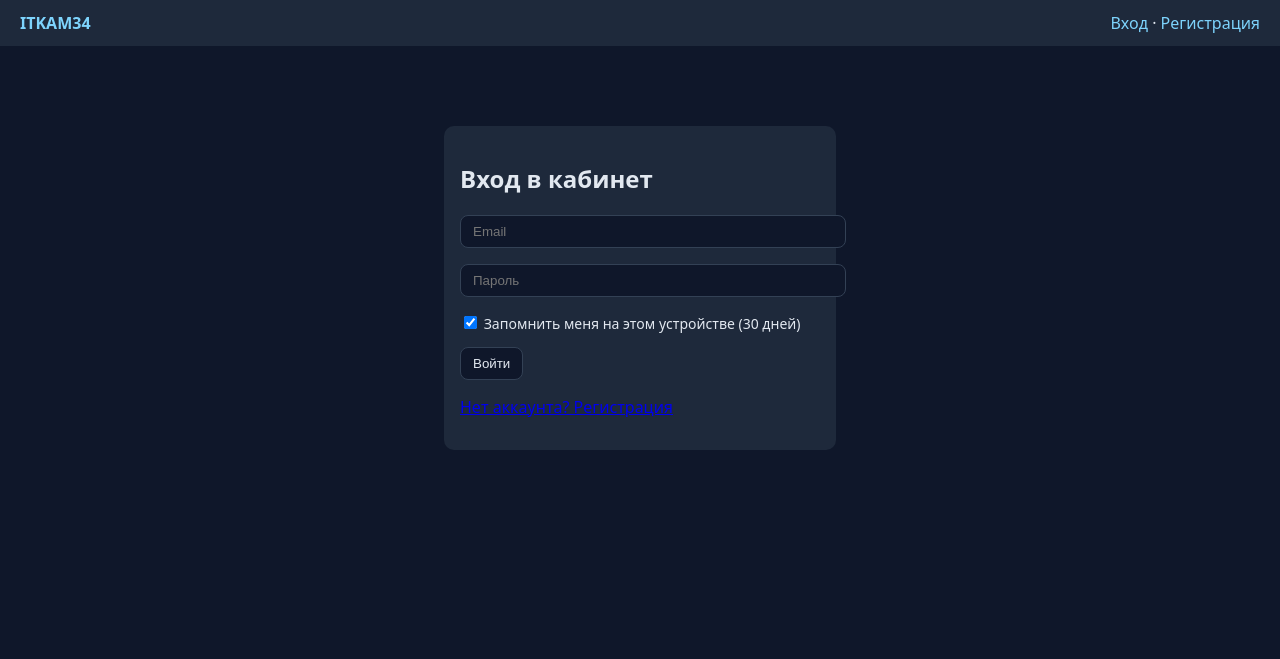
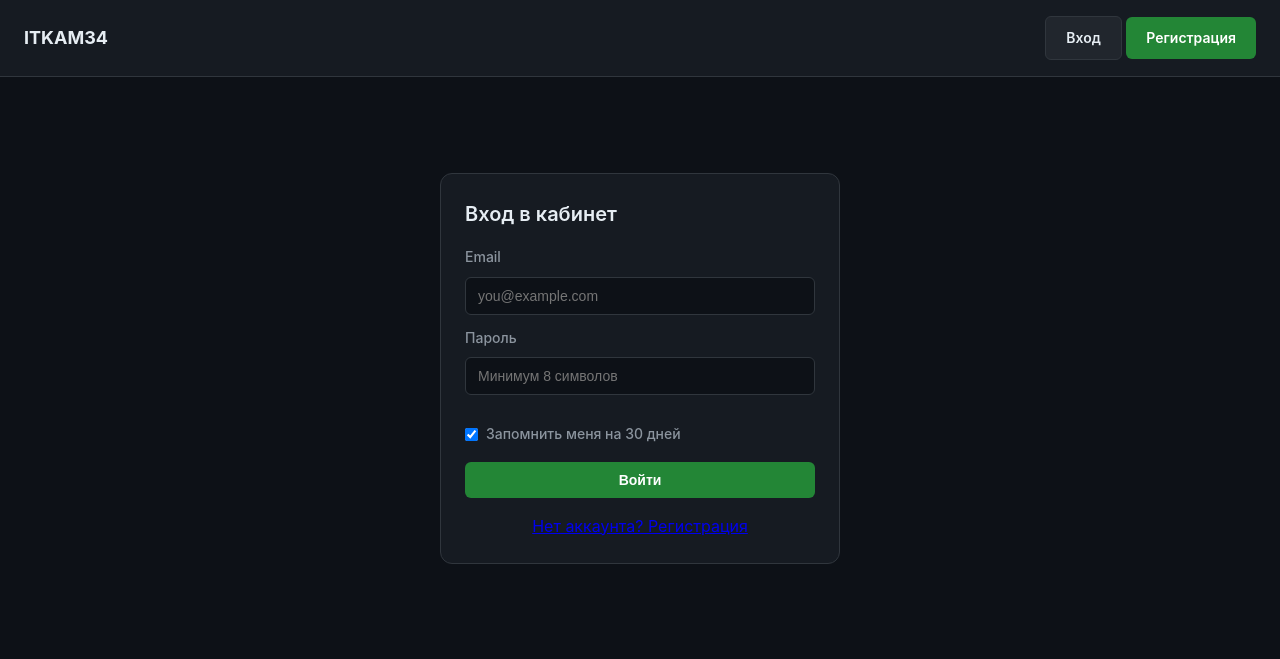
Before and after one commit to vasa57kam/datacenter-core, a FastAPI app: page /lk/login in a window 1280 px wide. Shown: the top 659 px of the page. Run offline with FastAPI, Linux system fonts and the light colour scheme; parts of the project's set-up code (start-up, migrations or seed data) failed here and were passed over.

Commit message:
auto: 2026-10-11_14:33

```diff
--- a/backend/app/ui/templates/lk/base.html
+++ b/backend/app/ui/templates/lk/base.html
@@ -5,20 +5,183 @@
 <meta name="viewport" content="width=device-width, initial-scale=1">
 <title>{% block title %}ITKAM34{% endblock %}</title>
 <style>
- body{font-family:system-ui,sans-serif;margin:0;background:#0f172a;color:#e2e8f0}
- header{display:flex;justify-content:space-between;align-items:center;padding:12px 20px;background:#1e293b}
- header a{color:#7dd3fc;text-decoration:none}
- main{padding:20px;max-width:960px;margin:0 auto}
- table{width:100%;border-collapse:collapse;background:#1e293b}
- th,td{padding:8px 10px;text-align:left;border-bottom:1px solid #334155;font-size:14px}
- .card{background:#1e293b;border-radius:10px;padding:16px;margin-bottom:16px}
- .money{font-size:28px;font-weight:700;color:#4ade80}
- button,input,select,textarea{padding:8px 12px;border-radius:8px;border:1px solid #334155;background:#0f172a;color:#e2e8f0}
- button{cursor:pointer}
- .st-active{color:#4ade80}.st-suspended{color:#f87171}.st-provisioning{color:#facc15}.st-terminated{color:#94a3b8}.st-pending{color:#facc15}.st-closed{color:#94a3b8}
- pre{background:#0f172a;padding:12px;border-radius:8px;overflow:auto;font-size:12px}
- .note{font-size:13px;color:#94a3b8}
- h1{line-height:1.2}
+  * { box-sizing: border-box; margin: 0; padding: 0; }
+  body {
+    font-family: -apple-system, BlinkMacSystemFont, 'Segoe UI', Roboto, sans-serif;
+    background: #0d1117;
+    color: #e6edf3;
+    line-height: 1.6;
+  }
+  header {
+    background: #161b22;
+    border-bottom: 1px solid #30363d;
+    padding: 16px 24px;
+    display: flex;
+    justify-content: space-between;
+    align-items: center;
+  }
+  header a { color: #58a6ff; text-decoration: none; font-weight: 500; }
+  header a:hover { text-decoration: underline; }
+  header strong { font-size: 18px; color: #e6edf3; }
+  main { max-width: 1200px; margin: 0 auto; padding: 32px 24px; }
+
+  .card {
+    background: #161b22;
+    border: 1px solid #30363d;
+    border-radius: 12px;
+    padding: 24px;
+    margin-bottom: 24px;
+  }
+  .card h2, .card h3 {
+    color: #e6edf3;
+    margin-bottom: 16px;
+    font-size: 20px;
+    font-weight: 600;
+  }
+  .card h3 { font-size: 18px; }
+
+  .money {
+    font-size: 48px;
+    font-weight: 700;
+    color: #3fb950;
+    margin: 8px 0;
+  }
+  .money-label {
+    font-size: 14px;
+    color: #8b949e;
+    text-transform: uppercase;
+    letter-spacing: 0.5px;
+  }
+
+  table {
+    width: 100%;
+    border-collapse: collapse;
+    margin-top: 16px;
+  }
+  th {
+    background: #0d1117;
+    color: #8b949e;
+    font-weight: 600;
+    text-transform: uppercase;
+    font-size: 12px;
+    letter-spacing: 0.5px;
+    padding: 12px 16px;
+    text-align: left;
+    border-bottom: 2px solid #30363d;
+  }
+  td {
+    padding: 12px 16px;
+    border-bottom: 1px solid #21262d;
+    color: #e6edf3;
+    font-size: 14px;
+  }
+  tr:hover td { background: #1c2128; }
+
+  button, .btn {
+    background: #238636;
+    color: #fff;
+    border: none;
+    padding: 10px 20px;
+    border-radius: 6px;
+    font-size: 14px;
+    font-weight: 600;
+    cursor: pointer;
+    transition: background 0.2s;
+    display: inline-block;
+    text-decoration: none;
+  }
+  button:hover, .btn:hover { background: #2ea043; }
+  button.secondary, .btn.secondary { background: #21262d; color: #e6edf3; border: 1px solid #30363d; }
+  button.secondary:hover, .btn.secondary:hover { background: #30363d; }
+  button.danger, .btn.danger { background: #da3633; }
+  button.danger:hover, .btn.danger:hover { background: #f85149; }
+
+  input, select, textarea {
+    background: #0d1117;
+    border: 1px solid #30363d;
+    color: #e6edf3;
+    padding: 10px 12px;
+    border-radius: 6px;
+    font-size: 14px;
+    width: 100%;
+    margin-bottom: 12px;
+  }
+  input:focus, select:focus, textarea:focus {
+    outline: none;
+    border-color: #58a6ff;
+  }
+  label {
+    display: block;
+    margin-bottom: 8px;
+    color: #8b949e;
+    font-size: 14px;
+    font-weight: 500;
+  }
+
+  .st-active { color: #3fb950; font-weight: 600; }
+  .st-suspended { color: #f85149; font-weight: 600; }
+  .st-provisioning { color: #d29922; font-weight: 600; }
+  .st-pending { color: #d29922; font-weight: 600; }
+  .st-closed { color: #8b949e; }
+  .st-terminated { color: #8b949e; }
+
+  pre {
+    background: #0d1117;
+    border: 1px solid #30363d;
+    padding: 16px;
+    border-radius: 6px;
+    overflow-x: auto;
+    font-family: 'SF Mono', Monaco, monospace;
+    font-size: 13px;
+    color: #e6edf3;
+    margin: 12px 0;
+  }
+
+  .note {
+    color: #8b949e;
+    font-size: 13px;
+    margin-top: 8px;
+  }
+
+  .hero {
+    text-align: center;
+    padding: 64px 24px;
+  }
+  .hero h1 {
+    font-size: 48px;
+    font-weight: 700;
+    margin-bottom: 16px;
+    background: linear-gradient(135deg, #58a6ff 0%, #3fb950 100%);
+    -webkit-background-clip: text;
+    -webkit-text-fill-color: transparent;
+  }
+  .hero p {
+    font-size: 18px;
+    color: #8b949e;
+    max-width: 600px;
+    margin: 0 auto 32px;
+  }
+
+  .grid {
+    display: grid;
+    grid-template-columns: repeat(auto-fit, minmax(300px, 1fr));
+    gap: 24px;
+    margin-top: 32px;
+  }
+
+  .form-group { margin-bottom: 16px; }
+  .form-row { display: flex; gap: 12px; align-items: flex-end; }
+  .form-row > * { flex: 1; }
+
+  h1 { font-size: 32px; margin-bottom: 24px; }
+  h2 { font-size: 24px; margin-bottom: 16px; }
+
+  .empty-state {
+    text-align: center;
+    padding: 48px 24px;
+    color: #8b949e;
+  }
+  .empty-state a { color: #58a6ff; }
 </style>
 </head>
 <body>
@@ -28,10 +191,11 @@
     {% if user %}
       <a href="/lk/">Кабинет</a> · {{ user.email }}
       <form method="post" action="/lk/logout" style="display:inline">
-        <button type="submit">Выйти</button>
+        <button type="submit" class="secondary">Выйти</button>
       </form>
     {% else %}
-      <a href="/lk/login">Вход</a> · <a href="/lk/register">Регистрация</a>
+      <a href="/lk/login" class="btn secondary">Вход</a>
+      <a href="/lk/register" class="btn">Регистрация</a>
     {% endif %}
   </span>
 </header>
--- a/backend/app/ui/templates/lk/login.html
+++ b/backend/app/ui/templates/lk/login.html
@@ -1,17 +1,22 @@
 {% extends "lk/base.html" %}
 {% block title %}Вход{% endblock %}
 {% block content %}
-<div class="card" style="max-width:360px;margin:60px auto">
+<div class="card" style="max-width:400px;margin:64px auto">
   <h2>Вход в кабинет</h2>
-  {% if error %}<p style="color:#f87171">{{ error }}</p>{% endif %}
+  {% if error %}<p style="color:#f85149;margin-bottom:16px">{{ error }}</p>{% endif %}
   <form method="post" action="/lk/login">
-    <p><input name="email" type="email" placeholder="Email" required style="width:100%"></p>
-    <p><input name="password" type="password" placeholder="Пароль" required style="width:100%"></p>
-    <p style="font-size:14px">
-      <label><input type="checkbox" name="remember" value="on" checked> Запомнить меня на этом устройстве (30 дней)</label>
-    </p>
-    <button type="submit">Войти</button>
+    <label>Email</label>
+    <input name="email" type="email" placeholder="you@example.com" required>
+    <label>Пароль</label>
+    <input name="password" type="password" placeholder="Минимум 8 символов" required>
+    <label style="display:flex;align-items:center;gap:8px;margin:16px 0">
+      <input type="checkbox" name="remember" value="on" checked style="width:auto;margin:0">
+      Запомнить меня на 30 дней
+    </label>
+    <button type="submit" style="width:100%">Войти</button>
   </form>
-  <p><a href="/lk/register">Нет аккаунта? Регистрация</a></p>
+  <p style="text-align:center;margin-top:16px">
+    <a href="/lk/register">Нет аккаунта? Регистрация</a>
+  </p>
 </div>
 {% endblock %}
```
Also changed, not shown: backend/app/ui/templates/lk/config.html (+26 -6 lines), backend/app/ui/templates/lk/dashboard.html (+39 -19 lines), backend/app/ui/templates/lk/landing.html (+14 -14 lines), backend/app/ui/templates/lk/order.html (+13 -12 lines), backend/app/ui/templates/lk/register.html (+10 -5 lines).
